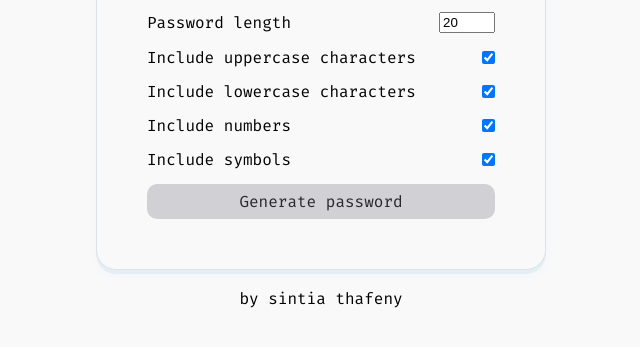
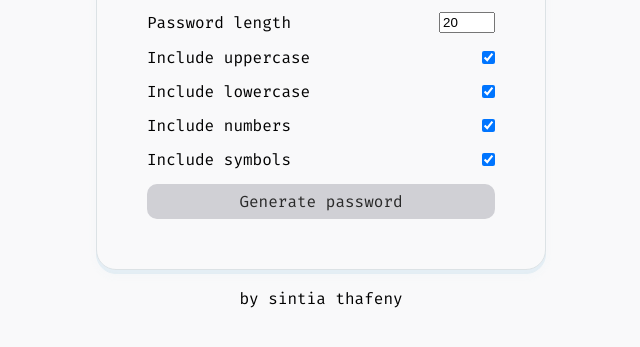
Before and after one commit to sintiathafeny/passwordgenerator, a plain HTML site: page index.html in a window 1280 px wide. Shown: the part 335-682 px from the top of the page, without its empty margins (319-959 px from the left). Drawn offline with Linux system fonts and the light colour scheme.

Commit message:
Update index.html

```diff
--- a/index.html
+++ b/index.html
@@ -23,11 +23,11 @@
                 <input type="number" id="length" min='4' max='20' value='20' />
             </div>
             <div class="setting">
-                <label>Include uppercase characters</label>
+                <label>Include uppercase </label>
                 <input type="checkbox" id="uppercase" checked />
             </div>
             <div class="setting">
-                <label>Include lowercase characters</label>
+                <label>Include lowercase </label>
                 <input type="checkbox" id="lowercase" checked />
             </div>
             <div class="setting">
```
